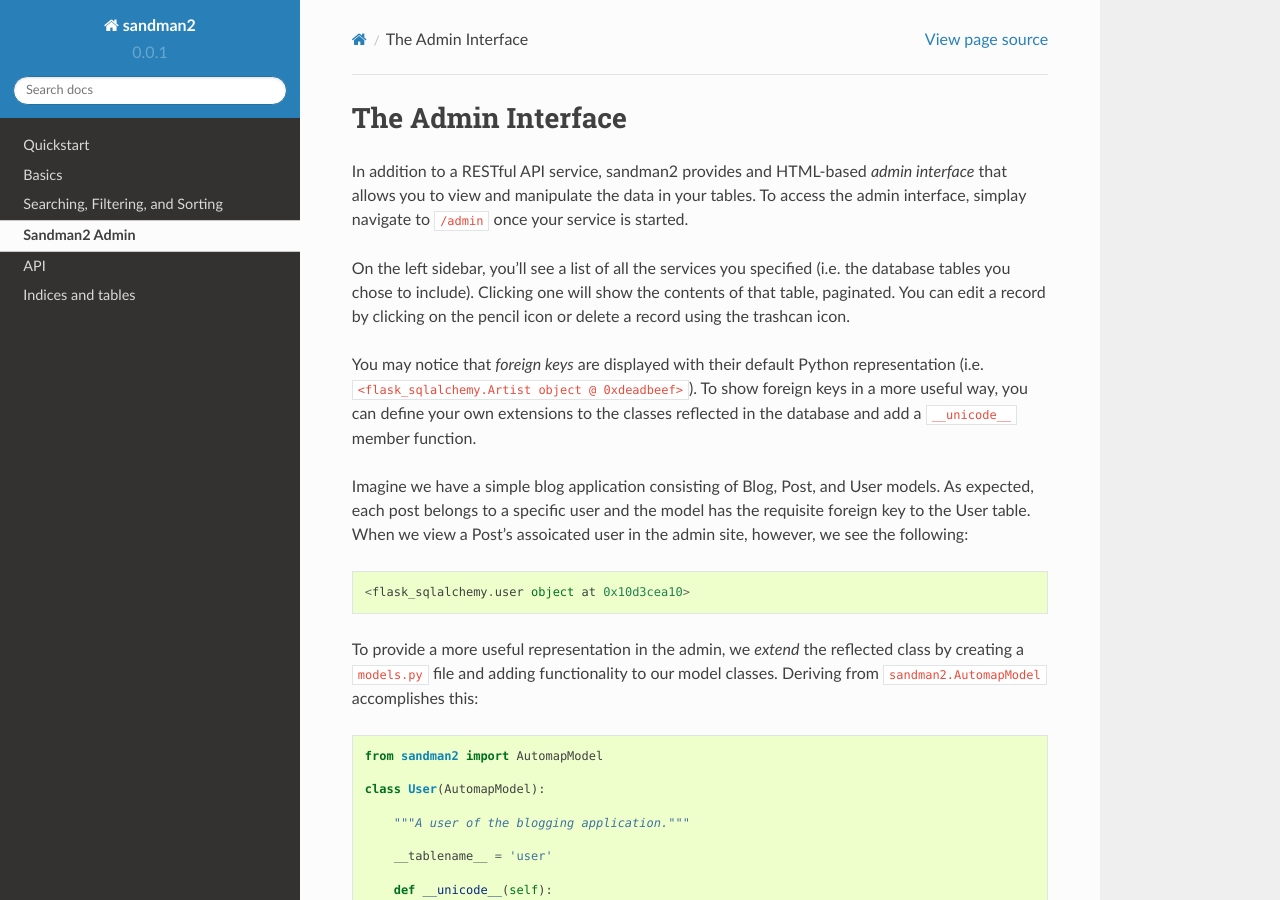
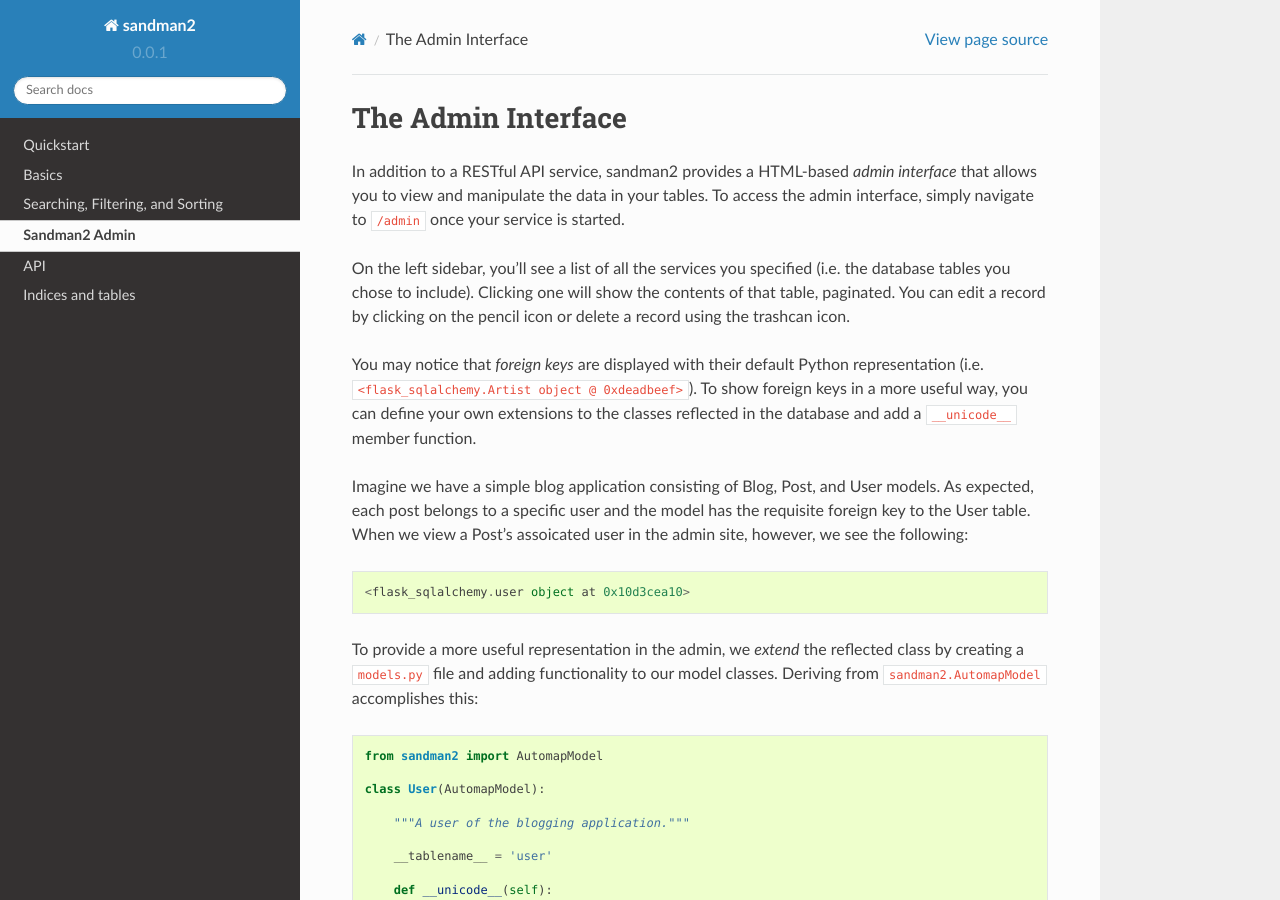
Before and after one commit to jeffknupp/sandman2, a Sphinx documentation site: the page built from docs/admin.rst, in a window 1280 px wide and 900 px high. Built offline with Sphinx 7.4.7 and the Read the Docs theme 2.0.0, drawn with Linux system fonts in a browser that asks for light colours.

Commit message:
Update admin.rst
typos

```diff
--- a/docs/admin.rst
+++ b/docs/admin.rst
@@ -1,9 +1,9 @@
 The Admin Interface
 ===================
 
-In addition to a RESTful API service, sandman2 provides and HTML-based *admin interface*
+In addition to a RESTful API service, sandman2 provides a HTML-based *admin interface*
 that allows you to view and manipulate the data in your tables. To access the
-admin interface, simplay navigate to ``/admin`` once your service is started.
+admin interface, simply navigate to ``/admin`` once your service is started.
 
 On the left sidebar, you'll see a list of all the services you specified (i.e.
 the database tables you chose to include). Clicking one will show the contents
```
